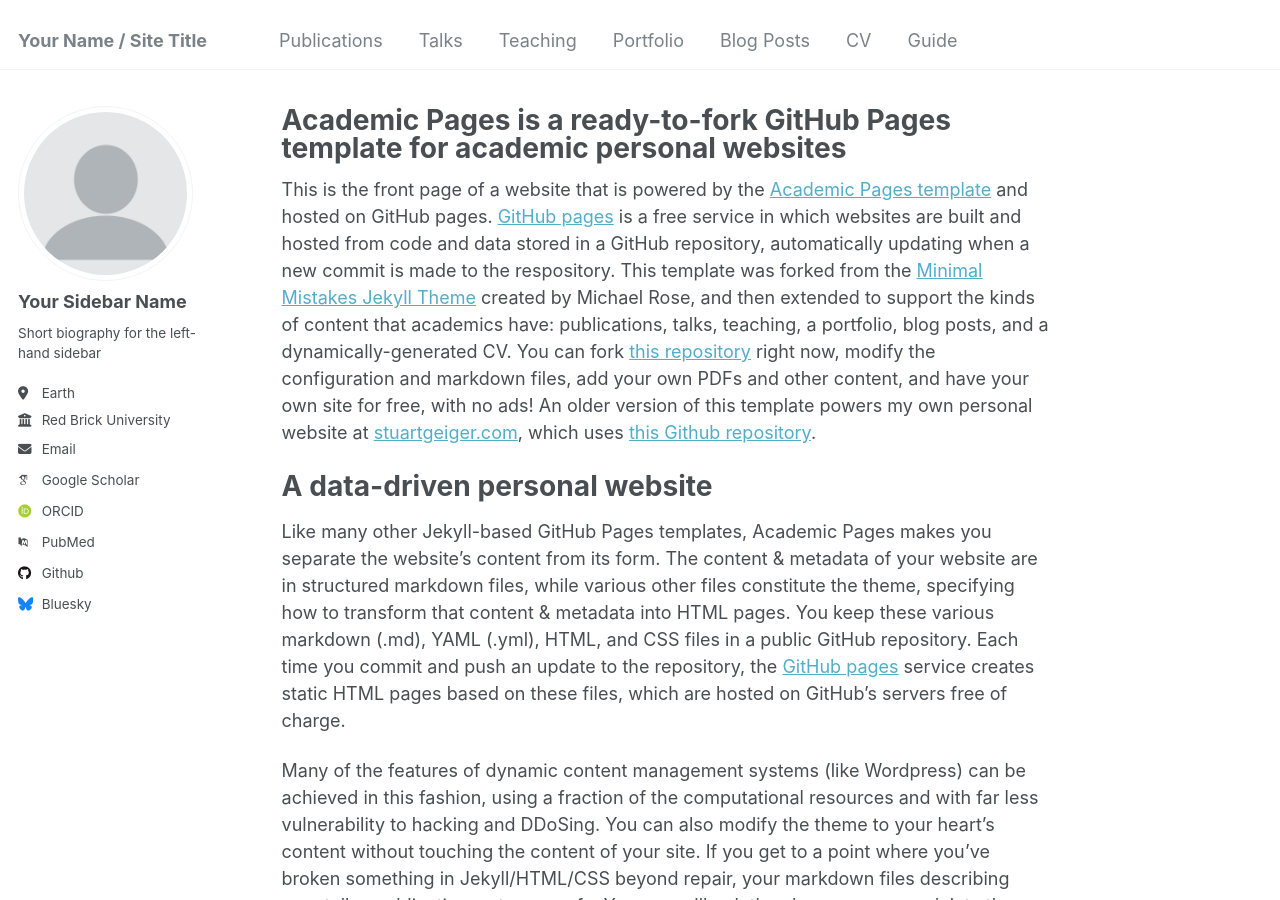
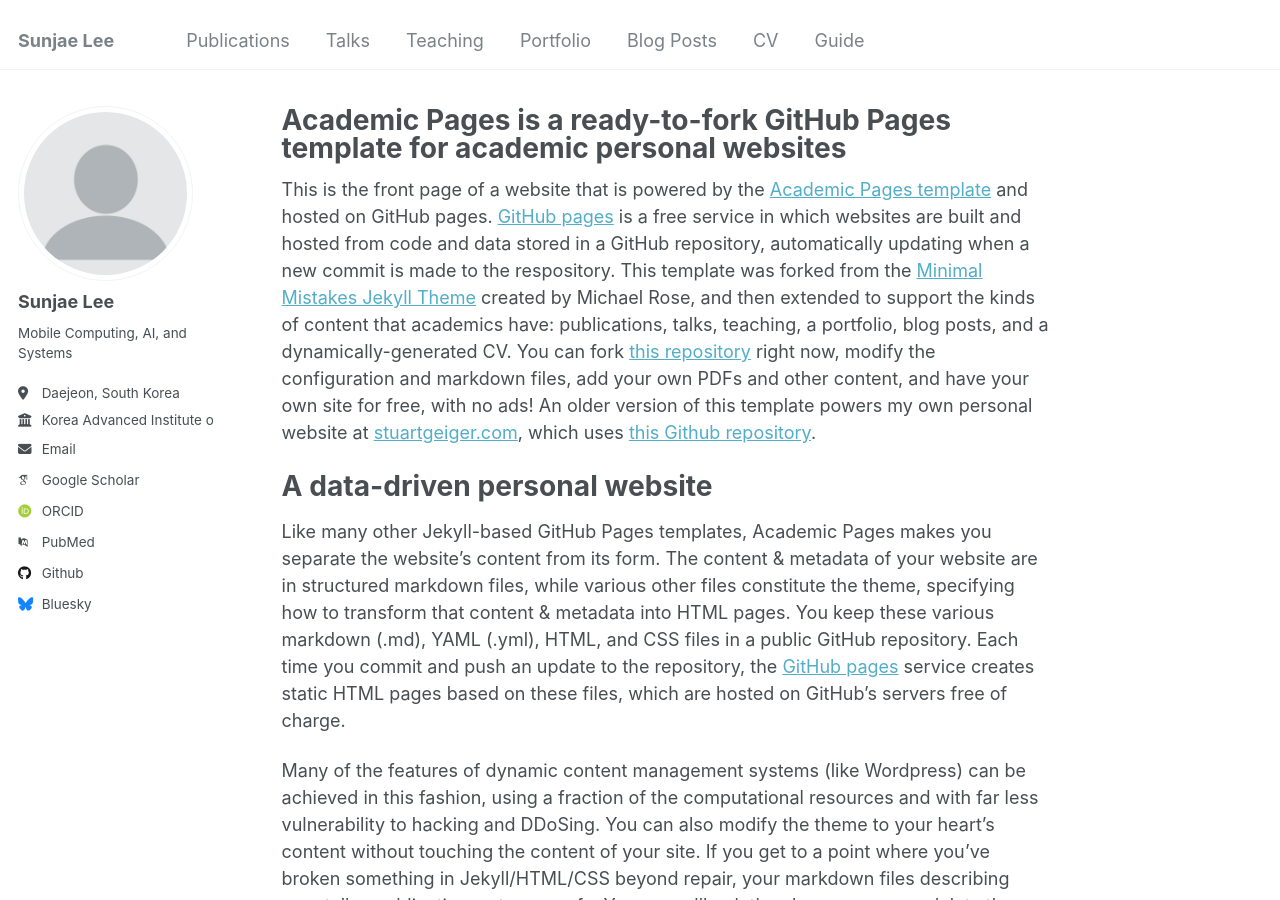
Before and after one commit to sunjae1294/sunjae1294.github.io, a Jekyll site: the page built from _pages/about.md, in a window 1280 px wide and 900 px high. Built offline with Jekyll 4.4.1, drawn with Linux system fonts in a browser that asks for light colours; some web fonts are replaced.

Commit message:
first setup

```diff
--- a/_config.yml
+++ b/_config.yml
@@ -8,13 +8,13 @@
 
 # Basic Site Settings
 locale                   : "en-US"
-title                    : "Your Name / Site Title"
+title                    : "Sunjae Lee"
 title_separator          : "-"
 name                     : &name "Your Name"
 description              : &description "personal description"
-url                      : https://academicpages.github.io # the base hostname & protocol for your site e.g. "https://mmistakes.github.io"
+url                      : https://sunjae1294.github.io # the base hostname & protocol for your site e.g. "https://mmistakes.github.io"
 baseurl                  : "" # the subpath of your site, e.g. "/blog"
-repository               : "academicpages/academicpages.github.io"
+repository               : "sunjae1294/sunjae1294.github.io"
 
 # Site Author - The following control what appear as part of the author content on the side bar.
 #               If a field is blank the icon and link will not appear, otherwise it will be shown.
@@ -22,13 +22,13 @@ repository               : "academicpages/academicpages.github.io"
 author:
   # Biographic information
   avatar           : "profile.png"
-  name             : "Your Sidebar Name"
+  name             : "Sunjae Lee"
   pronouns         : # example: "she/her"
-  bio              : "Short biography for the left-hand sidebar"
-  location         : "Earth"
-  employer         : "Red Brick University"
+  bio              : "Mobile Computing, AI, and Systems"
+  location         : "Daejeon, South Korea"
+  employer         : "Korea Advanced Institute of Science and Technology (KAIST)"
   uri              : # URL
-  email            : "none@example.org"
+  email            : "sunjae1294@gmail.com"
 
   # Academic websites
   arxiv            : # URL - Update with the correct link to your profile
```
